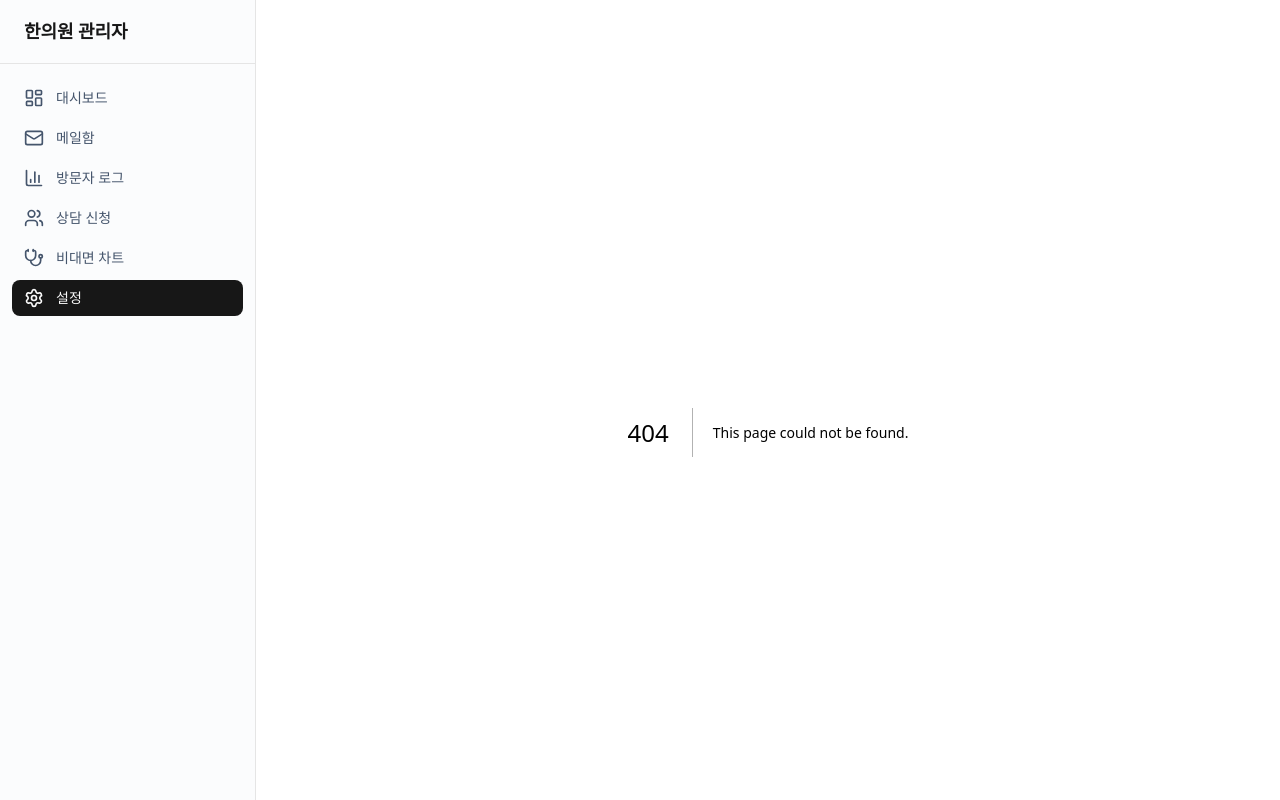
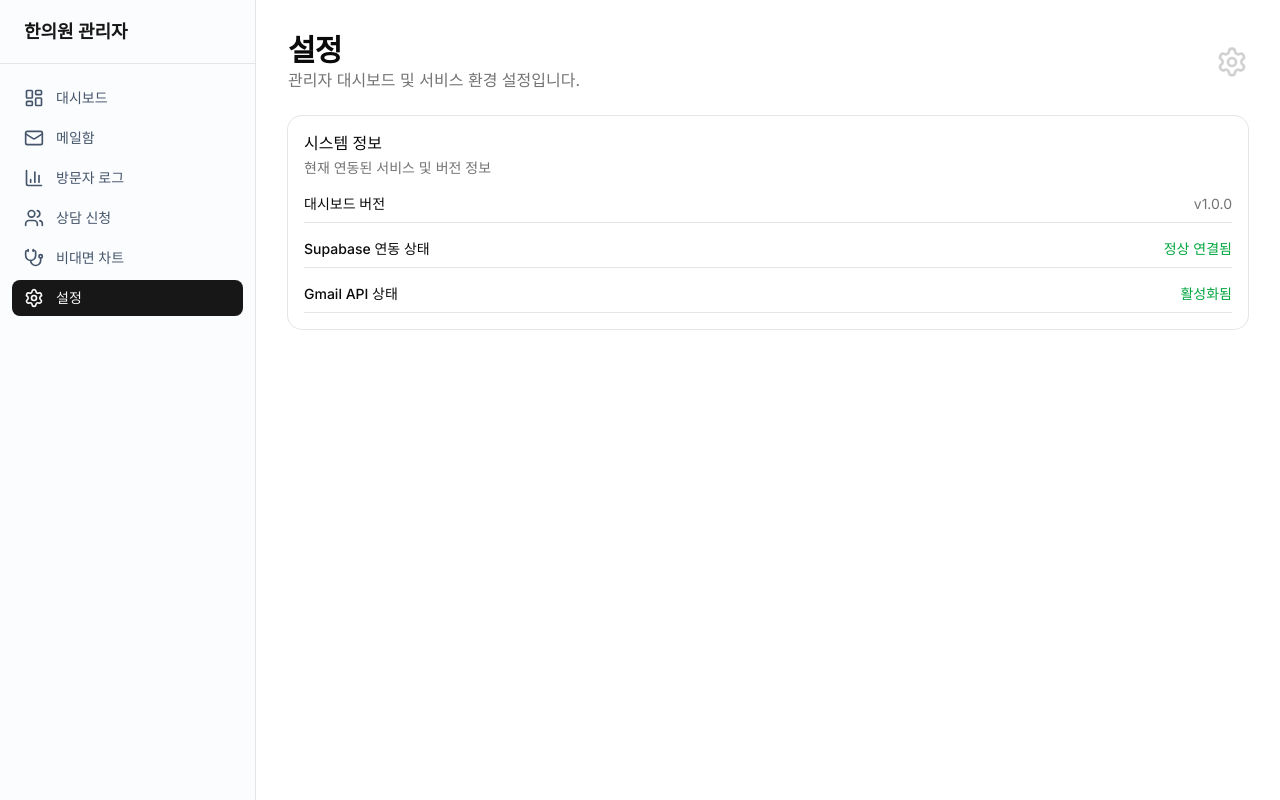
Before and after one commit to omdluj-hub/adminpage, a Next.js app: page /settings in a window 1280 px wide. Before the commit this address had no page. Built offline with nearby package versions, Linux system fonts and the light colour scheme.

Commit message:
Fix: Add missing Traffic and Settings pages to resolve 404 errors

```diff
--- /dev/null
+++ b/src/app/settings/page.tsx
@@ -0,0 +1,37 @@
+import { Card, CardContent, CardDescription, CardHeader, CardTitle } from '@/components/ui/card';
+import { Settings } from 'lucide-react';
+
+export default function SettingsPage() {
+  return (
+    <div className="space-y-6">
+      <div className="flex items-center justify-between">
+        <div>
+          <h1 className="text-3xl font-bold tracking-tight">설정</h1>
+          <p className="text-muted-foreground">관리자 대시보드 및 서비스 환경 설정입니다.</p>
+        </div>
+        <Settings className="h-8 w-8 text-primary/20" />
+      </div>
+
+      <Card>
+        <CardHeader>
+          <CardTitle>시스템 정보</CardTitle>
+          <CardDescription>현재 연동된 서비스 및 버전 정보</CardDescription>
+        </CardHeader>
+        <CardContent className="space-y-4">
+          <div className="flex justify-between border-b pb-2">
+            <span className="font-medium">대시보드 버전</span>
+            <span className="text-muted-foreground">v1.0.0</span>
+          </div>
+          <div className="flex justify-between border-b pb-2">
+            <span className="font-medium">Supabase 연동 상태</span>
+            <span className="text-green-600">정상 연결됨</span>
+          </div>
+          <div className="flex justify-between border-b pb-2">
+            <span className="font-medium">Gmail API 상태</span>
+            <span className="text-green-600">활성화됨</span>
+          </div>
+        </CardContent>
+      </Card>
+    </div>
+  );
+}
--- /dev/null
+++ b/src/app/traffic/page.tsx
@@ -0,0 +1,111 @@
+import { getRecentVisits } from '@/lib/stats';
+import {
+  Table,
+  TableBody,
+  TableCell,
+  TableHead,
+  TableHeader,
+  TableRow
+} from '@/components/ui/table';
+import { Card, CardContent, CardHeader, CardTitle } from '@/components/ui/card';
+import { Badge } from '@/components/ui/badge';
+import { BarChart3, Globe, Search, Filter } from 'lucide-react';
+import { Input } from '@/components/ui/input';
+import { Button } from '@/components/ui/button';
+import { SiteVisit } from '@/lib/types';
+
+export default async function TrafficPage() {
+  const visits: SiteVisit[] = await getRecentVisits(50);
+
+  return (
+    <div className="space-y-6">
+      <div className="flex items-center justify-between">
+        <div>
+          <h1 className="text-3xl font-bold tracking-tight">방문자 로그</h1>
+          <p className="text-muted-foreground">연동된 모든 사이트의 실시간 접속 기록입니다.</p>
+        </div>
+        <BarChart3 className="h-8 w-8 text-primary/20" />
+      </div>
+
+      <div className="flex items-center gap-4">
+        <div className="relative flex-1">
+          <Search className="absolute left-2.5 top-2.5 h-4 w-4 text-muted-foreground" />
+          <Input
+            placeholder="IP 또는 경로 검색..."
+            className="pl-8"
+          />
+        </div>
+        <Button variant="outline" className="gap-2">
+          <Filter className="h-4 w-4" />
+          필터링
+        </Button>
+      </div>
+
+      <Card>
+        <CardHeader>
+          <CardTitle>최근 접속 기록 (최대 50건)</CardTitle>
+        </CardHeader>
+        <CardContent>
+          <Table>
+            <TableHeader>
+              <TableRow>
+                <TableHead>접속 시간</TableHead>
+                <TableHead>사이트 ID</TableHead>
+                <TableHead>IP 주소</TableHead>
+                <TableHead>방문 경로</TableHead>
+                <TableHead>유입 경로</TableHead>
+                <TableHead>구분</TableHead>
+              </TableRow>
+            </TableHeader>
+            <TableBody>
+              {visits.length === 0 ? (
+                <TableRow>
+                  <TableCell colSpan={6} className="text-center py-10 text-muted-foreground">
+                    수집된 방문 기록이 없습니다. 트래커 설정을 확인해 주세요.
+                  </TableCell>
+                </TableRow>
+              ) : (
+                visits.map((visit) => (
+                  <TableRow key={visit.id}>
+                    <TableCell className="text-xs">
+                      {new Date(visit.created_at).toLocaleString('ko-KR', {
+                        month: 'short',
+                        day: 'numeric',
+                        hour: '2-digit',
+                        minute: '2-digit'
+                      })}
+                    </TableCell>
+                    <TableCell>
+                      <Badge variant="outline" className="bg-slate-50">
+                        <Globe className="mr-1 h-3 w-3" />
+                        {visit.site_id}
+                      </Badge>
+                    </TableCell>
+                    <TableCell className="text-xs font-mono">{visit.ip_address}</TableCell>
+                    <TableCell className="text-xs max-w-[150px] truncate">
+                      {visit.visited_path}
+                    </TableCell>
+                    <TableCell className="text-xs max-w-[120px] truncate text-muted-foreground">
+                      {visit.referrer}
+                    </TableCell>
+                    <TableCell>
+                      {visit.is_bot ? (
+                        <Badge variant="secondary" className="text-blue-700 border-blue-200">
+                          {visit.bot_name || 'Bot'}
+                        </Badge>
+                      ) : (
+                        <Badge variant="outline" className="text-green-700 border-green-200">
+                          User
+                        </Badge>
+                      )}
+                    </TableCell>
+                  </TableRow>
+                ))
+              )}
+            </TableBody>
+          </Table>
+        </CardContent>
+      </Card>
+    </div>
+  );
+}
```
